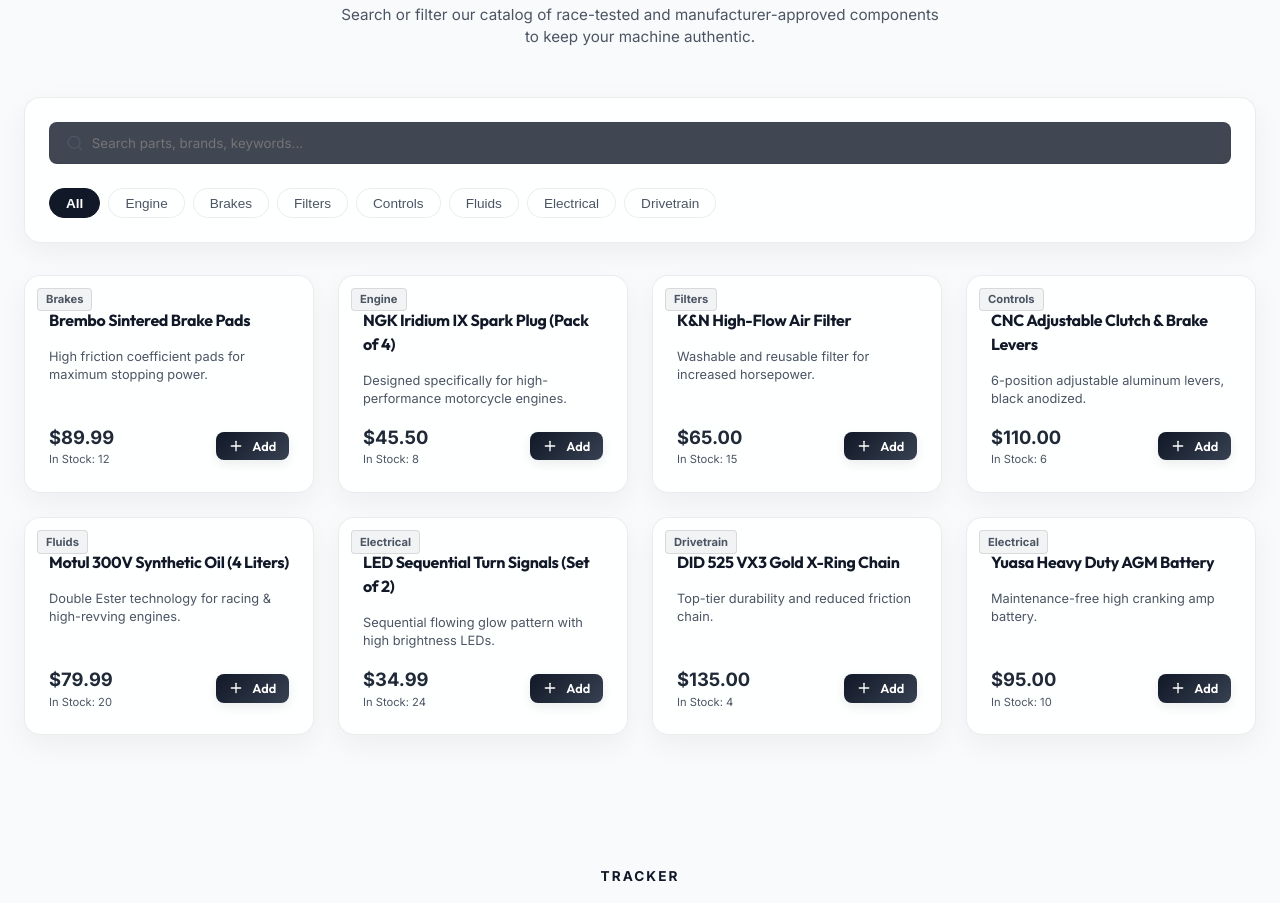
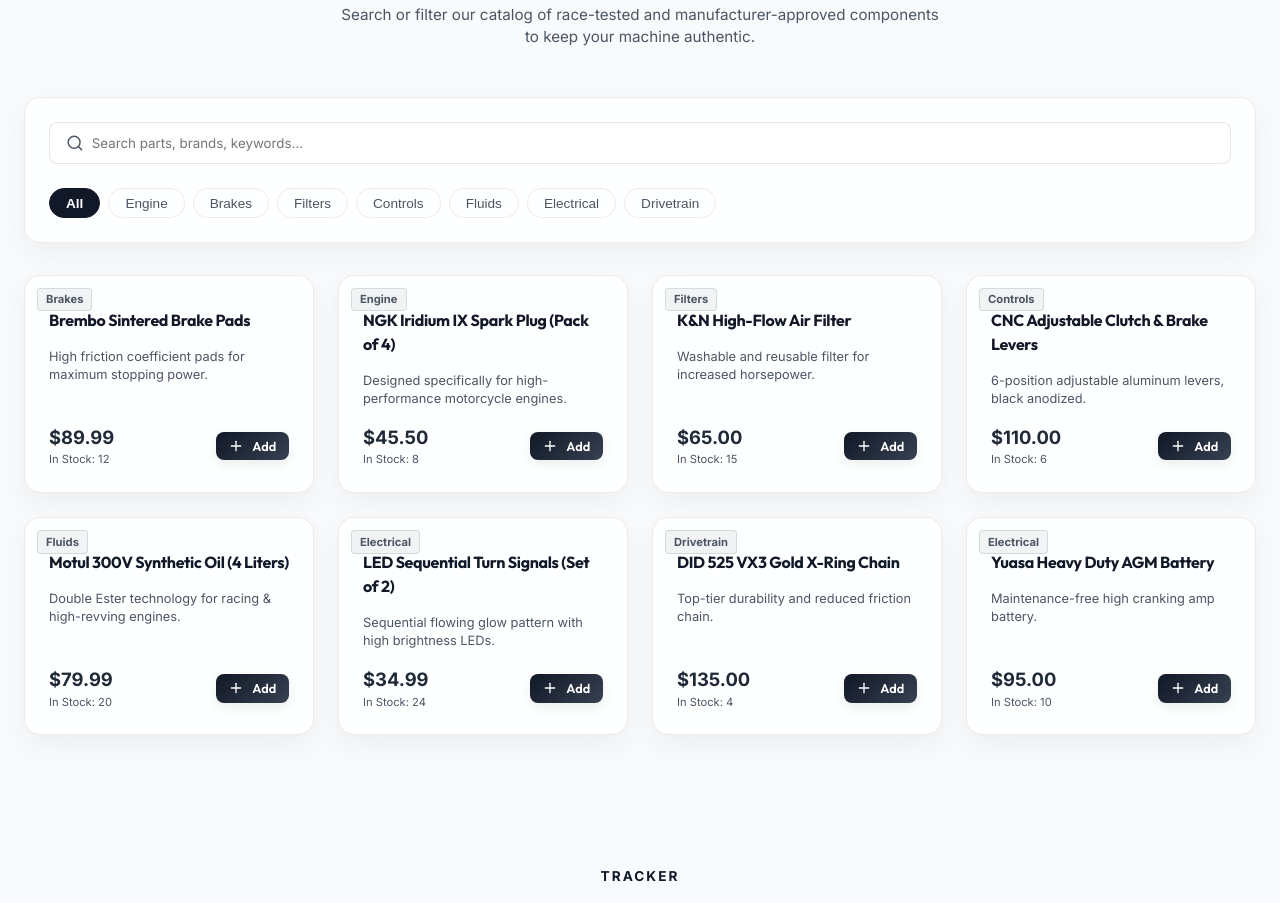
Before and after one commit to vikram1110dev/Spark-Craft, a React (Vite) app: page / in a window 1280 px wide. Shown: the part 2380-3283 px from the top of the page. Built offline with nearby package versions, Linux system fonts and the light colour scheme.

Commit message:
style: change spares catalog search box background to white and adjust borders to light theme

```diff
--- a/src/App.jsx
+++ b/src/App.jsx
@@ -1115,8 +1115,8 @@ const styles = {
   searchBox: {
     display: 'flex',
     alignItems: 'center',
-    background: 'rgba(17, 24, 39, 0.8)',
-    border: '1px solid var(--border)',
+    background: '#FFFFFF',
+    border: '1px solid rgba(17, 24, 39, 0.1)',
     borderRadius: '8px',
     paddingLeft: '1rem',
     width: '100%'
```
